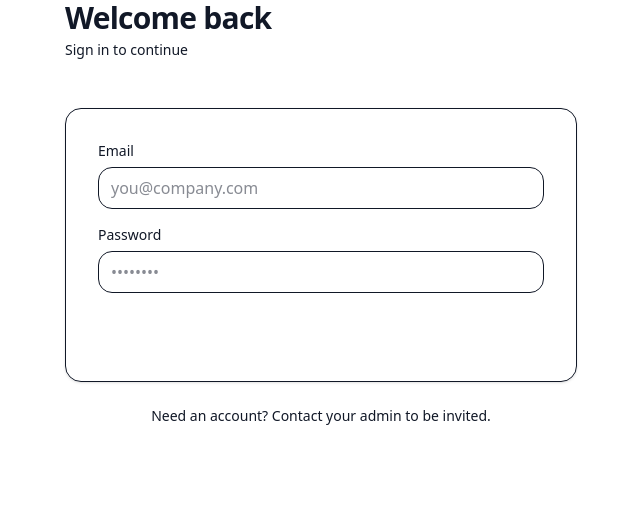
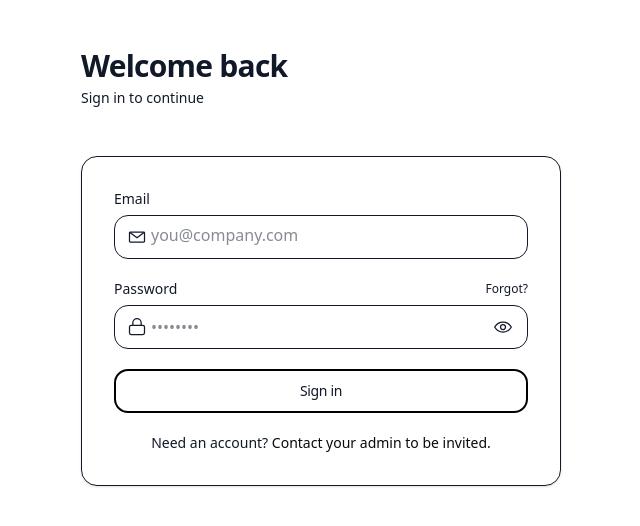
Before and after one commit to TsuTsu03/employee-ticketing-system, a Next.js app: page /auth/login in a window 1280 px wide. Shown: the top 526 px of the page, without its empty margins (319-959 px from the left). Built offline with nearby package versions, Linux system fonts and the light colour scheme; no server answers.

Commit message:
edited sign in page

```diff
--- a/src/app/auth/login/page.tsx
+++ b/src/app/auth/login/page.tsx
@@ -1,3 +1,4 @@
+// app/auth/login/page.tsx
 'use client';
 
 import { useMemo, useState } from 'react';
@@ -5,14 +6,68 @@ import { useRouter } from 'next/navigation';
 import { createBrowserSupabase } from '@/lib/supabase-browser';
 import PageHeader from '@/components/ui/PageHeader';
 
+/* Inline icons */
+const MailIcon = (p: React.SVGProps<SVGSVGElement>) => (
+  <svg viewBox="0 0 24 24" fill="none" aria-hidden {...p}>
+    <path
+      d="M4 6h16a1 1 0 0 1 1 1v10a1 1 0 0 1-1 1H4a1 1 0 0 1-1-1V7a1 1 0 0 1 1-1Z"
+      stroke="currentColor"
+      strokeWidth="1.5"
+    />
+    <path
+      d="M4 7l8 6 8-6"
+      stroke="currentColor"
+      strokeWidth="1.5"
+      strokeLinecap="round"
+      strokeLinejoin="round"
+    />
+  </svg>
+);
+const LockIcon = (p: React.SVGProps<SVGSVGElement>) => (
+  <svg viewBox="0 0 24 24" fill="none" aria-hidden {...p}>
+    <rect x="3" y="10" width="18" height="11" rx="2" stroke="currentColor" strokeWidth="1.5" />
+    <path d="M7 10V7a5 5 0 1 1 10 0v3" stroke="currentColor" strokeWidth="1.5" />
+  </svg>
+);
+const EyeIcon = (p: React.SVGProps<SVGSVGElement>) => (
+  <svg viewBox="0 0 24 24" fill="none" aria-hidden {...p}>
+    <path
+      d="M2 12s3.5-6 10-6 10 6 10 6-3.5 6-10 6S2 12 2 12Z"
+      stroke="currentColor"
+      strokeWidth="1.5"
+    />
+    <circle cx="12" cy="12" r="3" stroke="currentColor" strokeWidth="1.5" />
+  </svg>
+);
+const EyeOffIcon = (p: React.SVGProps<SVGSVGElement>) => (
+  <svg viewBox="0 0 24 24" fill="none" aria-hidden {...p}>
+    <path d="M3 3l18 18" stroke="currentColor" strokeWidth="1.5" strokeLinecap="round" />
+    <path
+      d="M10.6 5.1A11.1 11.1 0 0 1 12 5c6.5 0 10 7 10 7a18.8 18.8 0 0 1-3.2 3.9"
+      stroke="currentColor"
+      strokeWidth="1.5"
+      strokeLinecap="round"
+    />
+    <path
+      d="M6.2 6.6A18.6 18.6 0 0 0 2 12s3.5 6 10 6c1.1 0 2.1-.2 3.1-.5"
+      stroke="currentColor"
+      strokeWidth="1.5"
+      strokeLinecap="round"
+    />
+    <path d="M9.2 9.3A3 3 0 0 0 12 15a3 3 0 0 0 2.1-.9" stroke="currentColor" strokeWidth="1.5" />
+  </svg>
+);
+
 export default function LoginPage() {
   const supabase = useMemo(() => createBrowserSupabase(), []);
   const router = useRouter();
+
   const [email, setEmail] = useState('');
   const [password, setPassword] = useState('');
   const [msg, setMsg] = useState<string | null>(null);
   const [pending, setPending] = useState(false);
-  const [loading, setLoading] = useState(false);
+  const [showPassword, setShowPassword] = useState(false);
+  const [capsLock, setCapsLock] = useState(false);
 
   async function onSubmit(e: React.FormEvent<HTMLFormElement>) {
     e.preventDefault();
@@ -20,8 +75,11 @@ export default function LoginPage() {
     setPending(true);
     try {
       const { error } = await supabase.auth.signInWithPassword({ email, password });
-      if (error) return setMsg(error.message);
-      router.push('/portal'); // ✅ go through role-based router
+      if (error) {
+        setMsg(error.message);
+        return;
+      }
+      router.push('/portal');
     } catch (err) {
       setMsg(err instanceof Error ? err.message : 'Unexpected error');
     } finally {
@@ -30,46 +88,134 @@ export default function LoginPage() {
   }
 
   return (
-    <div className="mx-auto grid max-w-lg gap-6">
+    <div className="relative min-h-screen w-full overflow-hidden bg-[radial-gradient(1200px_600px_at_80%_-10%,hsl(var(--primary)/0.12),transparent),radial-gradient(1000px_500px_at_-20%_110%,hsl(var(--accent)/0.12),transparent)]">
+      <div className="mx-auto grid max-w-lg gap-6 px-4 py-12">
         <PageHeader title="Welcome back" subtitle="Sign in to continue" />
-      <form onSubmit={onSubmit} className="card p-6 sm:p-8">
-        <div className="grid gap-4">
+
+        <form onSubmit={onSubmit} className="card rounded-2xl p-6 sm:p-8">
+          <div className="grid gap-5">
+            {/* Email */}
             <div className="grid gap-1.5">
-            <label className="text-sm font-medium">Email</label>
+              <label htmlFor="email" className="text-sm font-medium">
+                Email
+              </label>
+
+              {/* input shell */}
+              <div
+                className={[
+                  'relative flex h-11 items-center rounded-xl border px-3',
+                  'border-[rgb(var(--border))] transition',
+                  // bolder focus state
+                  'focus-within:border-[rgb(var(--primary))] focus-within:ring-2 focus-within:ring-[rgb(var(--primary))]',
+                ].join(' ')}
+              >
+                <span className="pointer-events-none absolute left-3 inline-flex items-center text-[rgb(var(--muted))]">
+                  <MailIcon className="h-5 w-5" />
+                </span>
                 <input
-              className="input"
+                  id="email"
                   type="email"
+                  inputMode="email"
                   placeholder="you@company.com"
                   value={email}
                   onChange={(e) => setEmail(e.target.value)}
+                  autoComplete="email"
                   required
+                  // IMPORTANT: override your global .input paddings
+                  className="input !h-10 !border-0 !bg-transparent !pr-3 !pb-3 !pl-6 !ring-0 !outline-none"
                 />
               </div>
+            </div>
+
+            {/* Password */}
             <div className="grid gap-1.5">
-            <label className="text-sm font-medium">Password</label>
+              <div className="flex items-center justify-between">
+                <label htmlFor="password" className="text-sm font-medium">
+                  Password
+                </label>
+                <a
+                  href="/auth/reset"
+                  className="text-xs text-[rgb(var(--primary))] hover:underline"
+                >
+                  Forgot?
+                </a>
+              </div>
+
+              {/* input shell */}
+              <div
+                className={[
+                  'relative flex h-11 items-center rounded-xl border px-3',
+                  'border-[rgb(var(--border))] transition',
+                  'focus-within:border-[rgb(var(--primary))] focus-within:ring-2 focus-within:ring-[rgb(var(--primary))]',
+                ].join(' ')}
+              >
+                <span className="pointer-events-none absolute left-3 inline-flex items-center text-[rgb(var(--muted))]">
+                  <LockIcon className="h-5 w-5" />
+                </span>
+
                 <input
-              className="input"
-              type="password"
+                  id="password"
+                  type={showPassword ? 'text' : 'password'}
                   placeholder="••••••••"
                   value={password}
                   onChange={(e) => setPassword(e.target.value)}
+                  onKeyUp={(e) => setCapsLock(e.getModifierState?.('CapsLock') ?? false)}
+                  onKeyDown={(e) => setCapsLock(e.getModifierState?.('CapsLock') ?? false)}
                   minLength={6}
+                  autoComplete="current-password"
                   required
+                  className="input h-10! w-full! border-0! !bg-transparent !pr-12 !pl-6 !ring-0 !outline-none"
                 />
-          </div>
-          {msg && (
-            <p className="rounded-lg bg-red-500/10 px-3 py-2 text-sm text-red-600 dark:text-red-400">
-              {msg}
-            </p>
+
+                <button
+                  type="button"
+                  aria-label={showPassword ? 'Hide password' : 'Show password'}
+                  onClick={() => setShowPassword((s) => !s)}
+                  className="hover:text-foreground absolute right-2 grid h-8 w-8 place-items-center rounded-md text-[rgb(var(--muted))] hover:bg-[rgb(var(--muted))/0.08]"
+                >
+                  {showPassword ? (
+                    <EyeOffIcon className="h-5 w-5" />
+                  ) : (
+                    <EyeIcon className="h-5 w-5" />
                   )}
-          <button type="submit" className="btn btn--primary h-10" disabled={loading}>
-            {loading ? 'Signing in…' : 'Sign in'}
                 </button>
               </div>
+
+              {capsLock && (
+                <p className="text-xs text-amber-600 dark:text-amber-400">Caps Lock is ON.</p>
+              )}
+            </div>
+
+            {msg && (
+              <div
+                role="alert"
+                className="rounded-xl border border-red-200 bg-red-50 px-3 py-2 text-sm text-red-700 dark:border-red-900/40 dark:bg-red-900/10 dark:text-red-300"
+              >
+                {msg}
+              </div>
+            )}
+
+            <button
+              type="submit"
+              disabled={pending}
+              className="btn relative h-11 rounded-xl border-2 border-black font-medium tracking-tight disabled:cursor-not-allowed disabled:opacity-70"
+            >
+              {pending && (
+                <span
+                  className="absolute left-3 inline-flex h-4 w-4 animate-spin rounded-full border-2 border-current border-t-transparent"
+                  aria-hidden
+                />
+              )}
+              {pending ? 'Signing in…' : 'Sign in'}
+            </button>
+
+            <p className="text-center text-sm text-[rgb(var(--muted))]">
+              Need an account?{' '}
+              <span className="text-foreground font-medium">Contact your admin to be invited.</span>
+            </p>
+          </div>
         </form>
-      <p className="text-center text-sm text-[rgb(var(--muted))]">
-        Need an account? Contact your admin to be invited.
-      </p>
+      </div>
     </div>
   );
 }
--- a/src/lib/supabase-browser.ts
+++ b/src/lib/supabase-browser.ts
@@ -1,11 +1,29 @@
-'use client';
+// src/lib/supabase-browser.ts
+import { createClient, type SupabaseClient } from '@supabase/supabase-js';
 
-import { createBrowserClient } from '@supabase/ssr';
-import type { SupabaseClient } from '@supabase/supabase-js';
+let browserClient: SupabaseClient | null = null;
 
+/** Create or reuse a browser Supabase client. Never throws at import time. */
 export function createBrowserSupabase(): SupabaseClient {
-  return createBrowserClient(
-    process.env.NEXT_PUBLIC_SUPABASE_URL!,
-    process.env.NEXT_PUBLIC_SUPABASE_ANON_KEY!
-  );
+  if (browserClient) return browserClient;
+
+  // why: Next can evaluate this file at build time; avoid immediate throws
+  const url =
+    process.env.NEXT_PUBLIC_SUPABASE_URL ||
+    process.env.SUPABASE_URL || // fallback if you share one env
+    '';
+
+  const anon = process.env.NEXT_PUBLIC_SUPABASE_ANON_KEY || process.env.SUPABASE_ANON_KEY || '';
+
+  if (!url || !anon) {
+    // Delay the failure to runtime (when actually called), with a clear message
+    throw new Error(
+      'Supabase env missing. Set NEXT_PUBLIC_SUPABASE_URL and NEXT_PUBLIC_SUPABASE_ANON_KEY.'
+    );
+  }
+
+  browserClient = createClient(url, anon, {
+    auth: { persistSession: true, autoRefreshToken: true },
+  });
+  return browserClient;
 }
```
Lines whose indentation alone changed are shown as unchanged.
